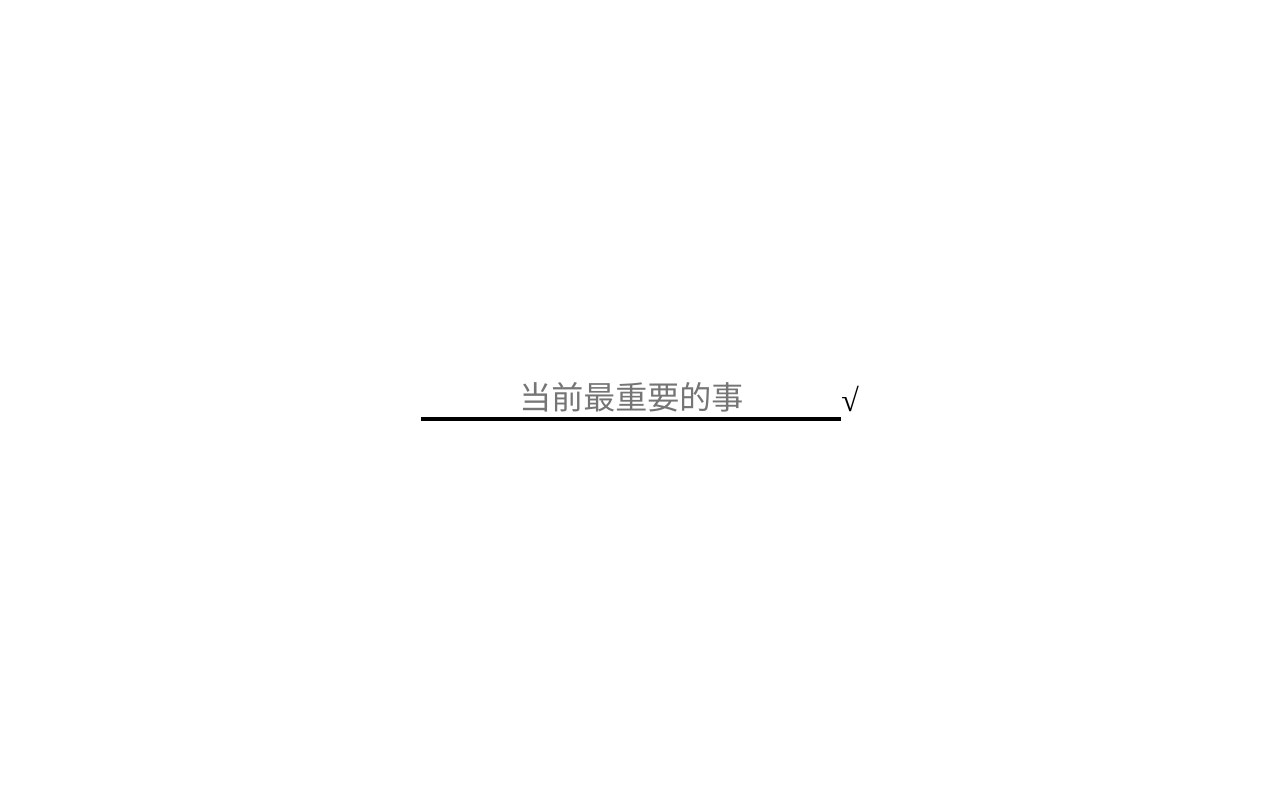
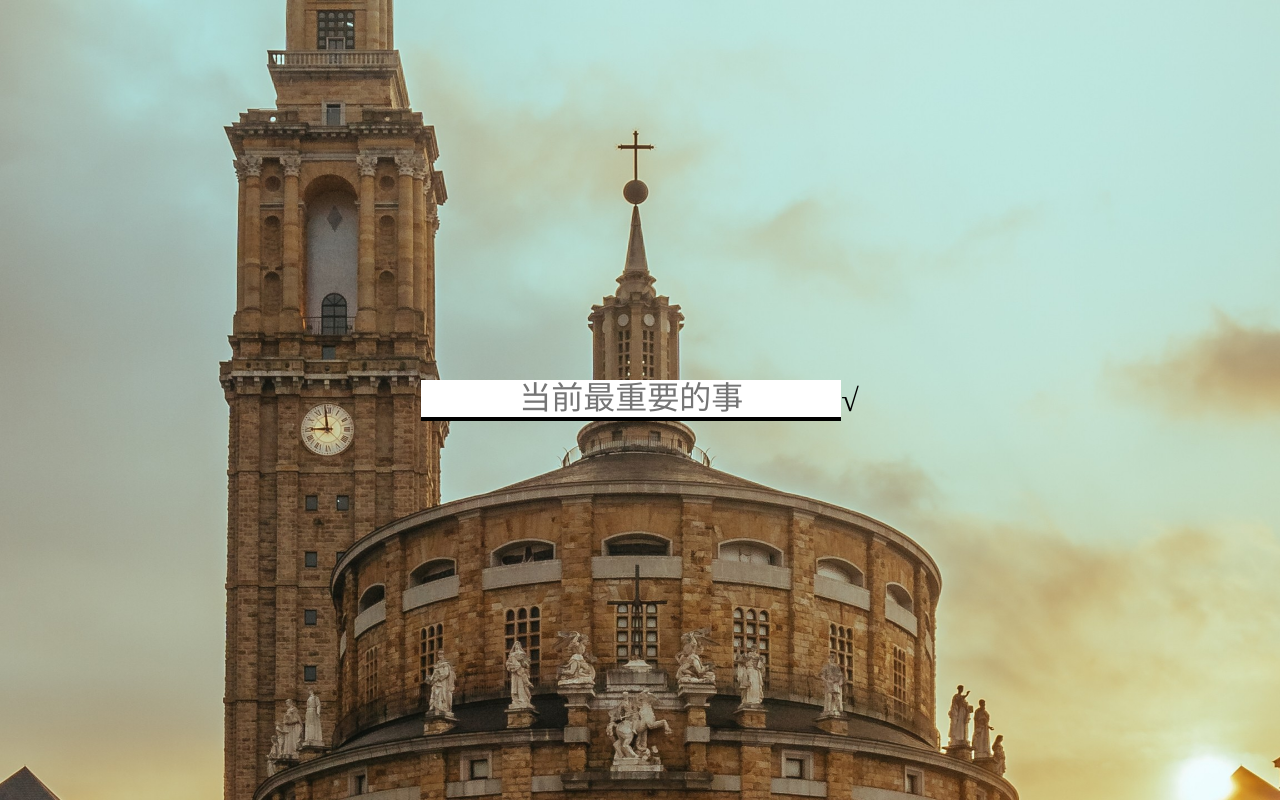
Before and after one commit to flying-guest/personalWebsite, a plain HTML site: page index.html in a window 1280 px wide. Drawn offline with Linux system fonts and the light colour scheme.

Commit message:
Update index.html

```diff
--- a/index.html
+++ b/index.html
@@ -16,7 +16,7 @@
         justify-content: center;
         align-items: center;
         height: 100vh;
-        background-image: url(./images/iTab-.jpg);
+        background-image: url(./iTab-.jpg);
         background-size: cover;
         background-position: center center;
         background-repeat: no-repeat;
```
